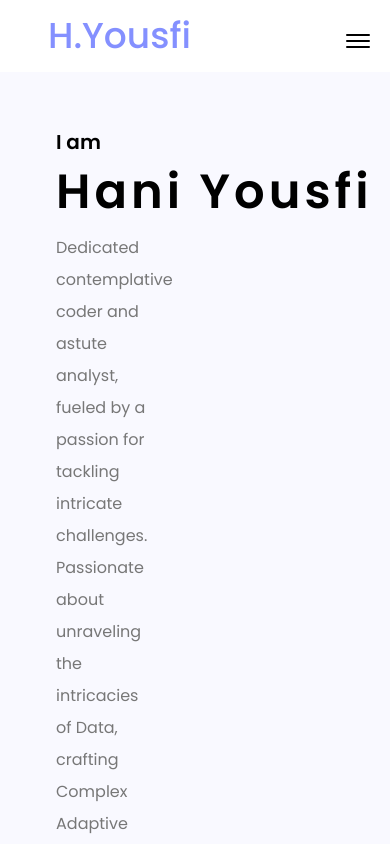
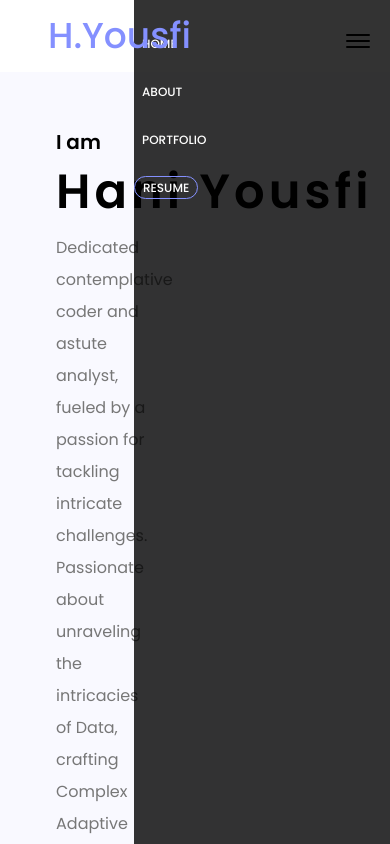
Before and after one commit to maky-hnou/portfolio-front, a Next.js app: page / in a window 390 px wide. Shown: the top 844 px of the page. Built offline with nearby package versions, Linux system fonts and the light colour scheme.

Commit message:
Add mobile menu

```diff
--- a/src/components/NavBar.js
+++ b/src/components/NavBar.js
@@ -97,6 +97,50 @@ export default function NavBar() {
           </MotionLink>
         </nav>
       </div>
+      <div className="fixed right-0 top-0 pt-5 bg-black/[0.8] w-64 h-full transition-all duration-400 ease">
+        <nav className="flex flex-col mb-4 text-white font-medium text-xs uppercase">
+          <MotionLink
+            href="/"
+            className="px-2 py-4"
+            whileHover={{
+              color: "#8490ff",
+            }}
+          >
+            Home
+          </MotionLink>
+          <MotionLink
+            href="/about"
+            className="px-2 py-4"
+            whileHover={{
+              color: "#8490ff",
+            }}
+          >
+            About
+          </MotionLink>
+          <MotionLink
+            href="/portfolio"
+            className="px-2 py-4"
+            whileHover={{
+              color: "#8490ff",
+            }}
+          >
+            Portfolio
+          </MotionLink>
+          <div className="py-4">
+            <MotionLink
+              href="media/Hani_Yousfi_Resume.pdf"
+              target="_blank"
+              className="w-fit px-2 py-0.5 mr-32 text-white border-1 border-solid border-light_purple rounded-full"
+              whileHover={{
+                backgroundColor: "#8490ff",
+                color: "#fff",
+              }}
+            >
+              Resume
+            </MotionLink>
+          </div>
+        </nav>
+      </div>
       <div className="absolute left-0">
         <Logo />
       </div>
```
Lines whose indentation alone changed are shown as unchanged.
